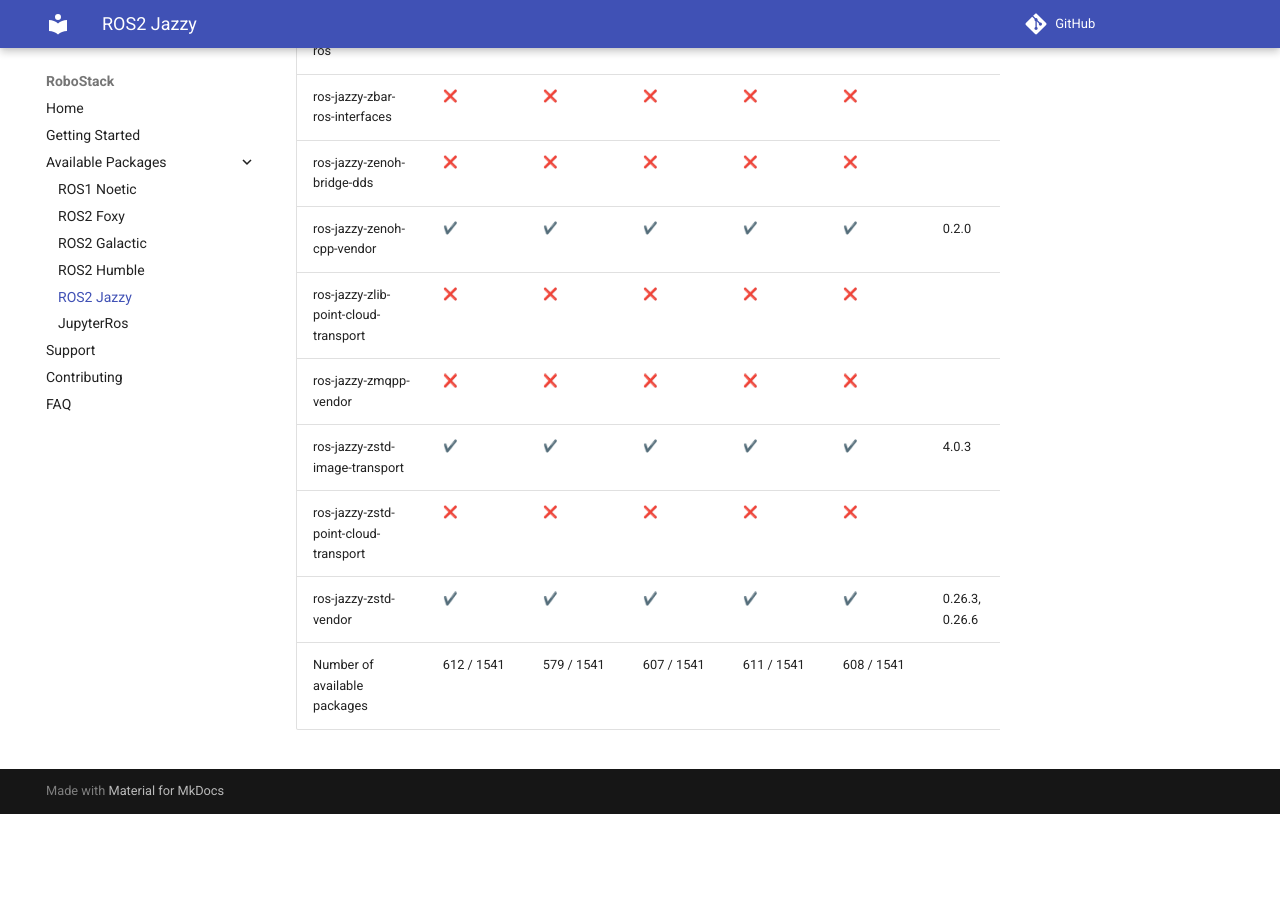
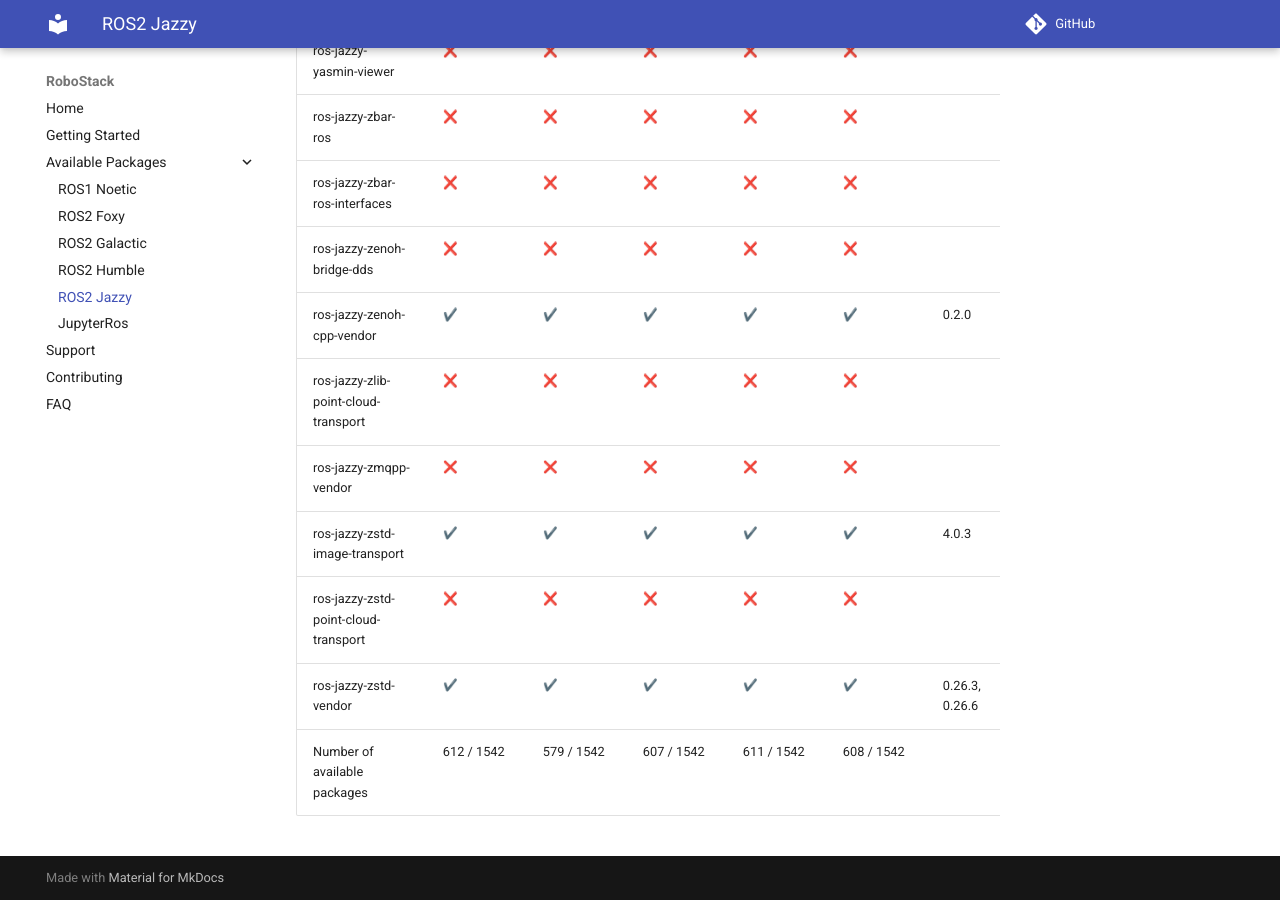
Before and after one commit to RoboStack/robostack.github.io, an MkDocs documentation site: the page built from docs/jazzy.md, in a window 1280 px wide and 900 px high, scrolled down 111303 px. Built offline with MkDocs 1.6.1 and Material for MkDocs 9.7.7, drawn with Linux system fonts in a browser that asks for light colours; emoji names are drawn with the system emoji font; comment, search, counter and statistics services are not loaded; before the commit the page ends 112117 px from its top, so only the background shows below that; some of the changed text lies outside the part shown.

Commit message:
Update tables

```diff
--- a/docs/jazzy.md
+++ b/docs/jazzy.md
@@ -1541,4 +1542,4 @@
 | ros-jazzy-zstd-image-transport | :heavy_check_mark: { data-sort='1' } | :heavy_check_mark: { data-sort='1' } | :heavy_check_mark: { data-sort='1' } | :heavy_check_mark: { data-sort='1' } | :heavy_check_mark: { data-sort='1' } | 4.0.3  |
 | ros-jazzy-zstd-point-cloud-transport | :x: { data-sort='0' } | :x: { data-sort='0' } | :x: { data-sort='0' } | :x: { data-sort='0' } | :x: { data-sort='0' } |   |
 | ros-jazzy-zstd-vendor | :heavy_check_mark: { data-sort='1' } | :heavy_check_mark: { data-sort='1' } | :heavy_check_mark: { data-sort='1' } | :heavy_check_mark: { data-sort='1' } | :heavy_check_mark: { data-sort='1' } | 0.26.3, 0.26.6  |
-| Number of available packages |  612 / 1541 | 579 / 1541 | 607 / 1541 | 611 / 1541 | 608 / 1541 |
+| Number of available packages |  612 / 1542 | 579 / 1542 | 607 / 1542 | 611 / 1542 | 608 / 1542 |
```
Also changed, not shown: other parts of docs/jazzy.md (+1 -0 lines).
